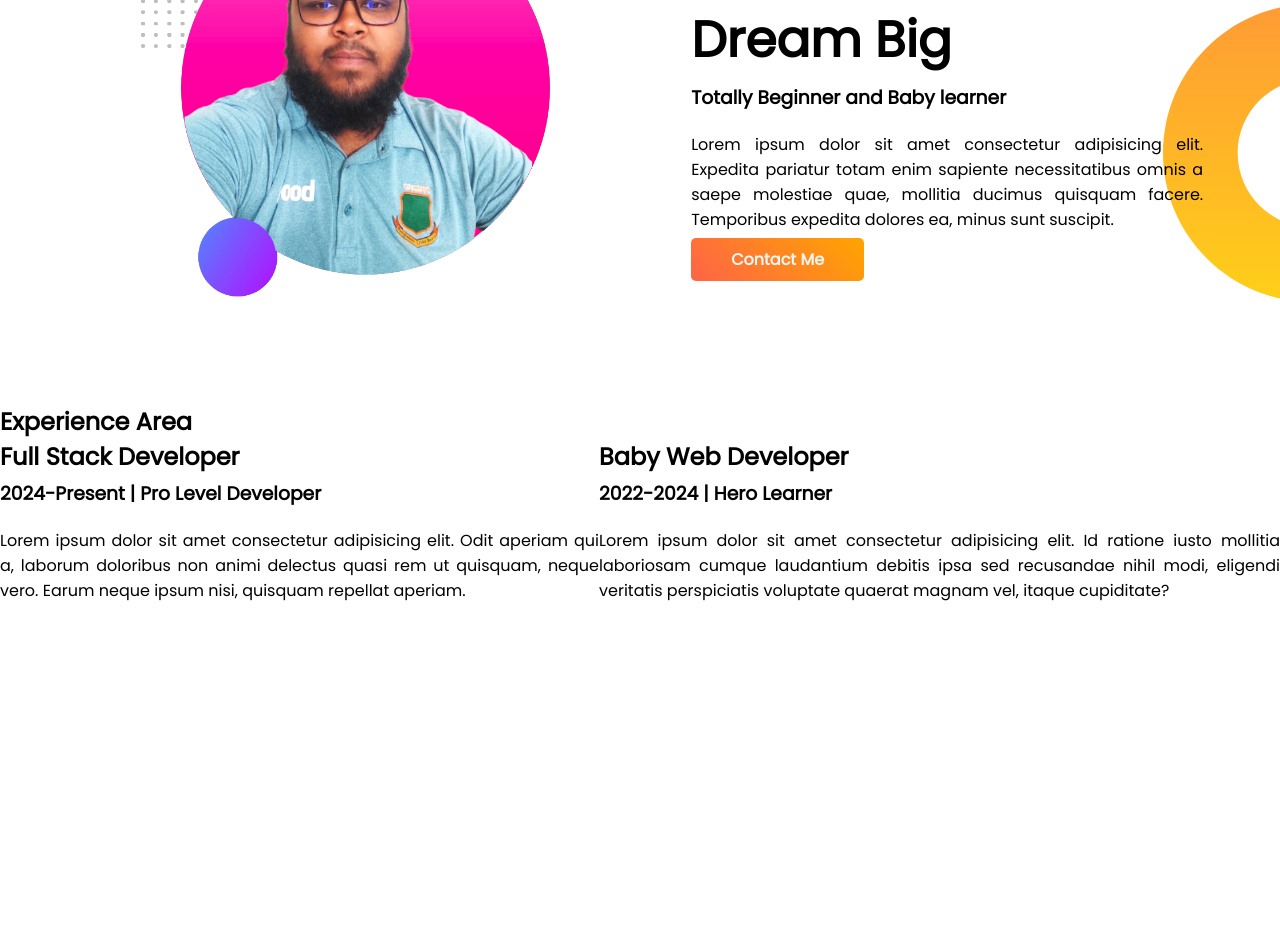
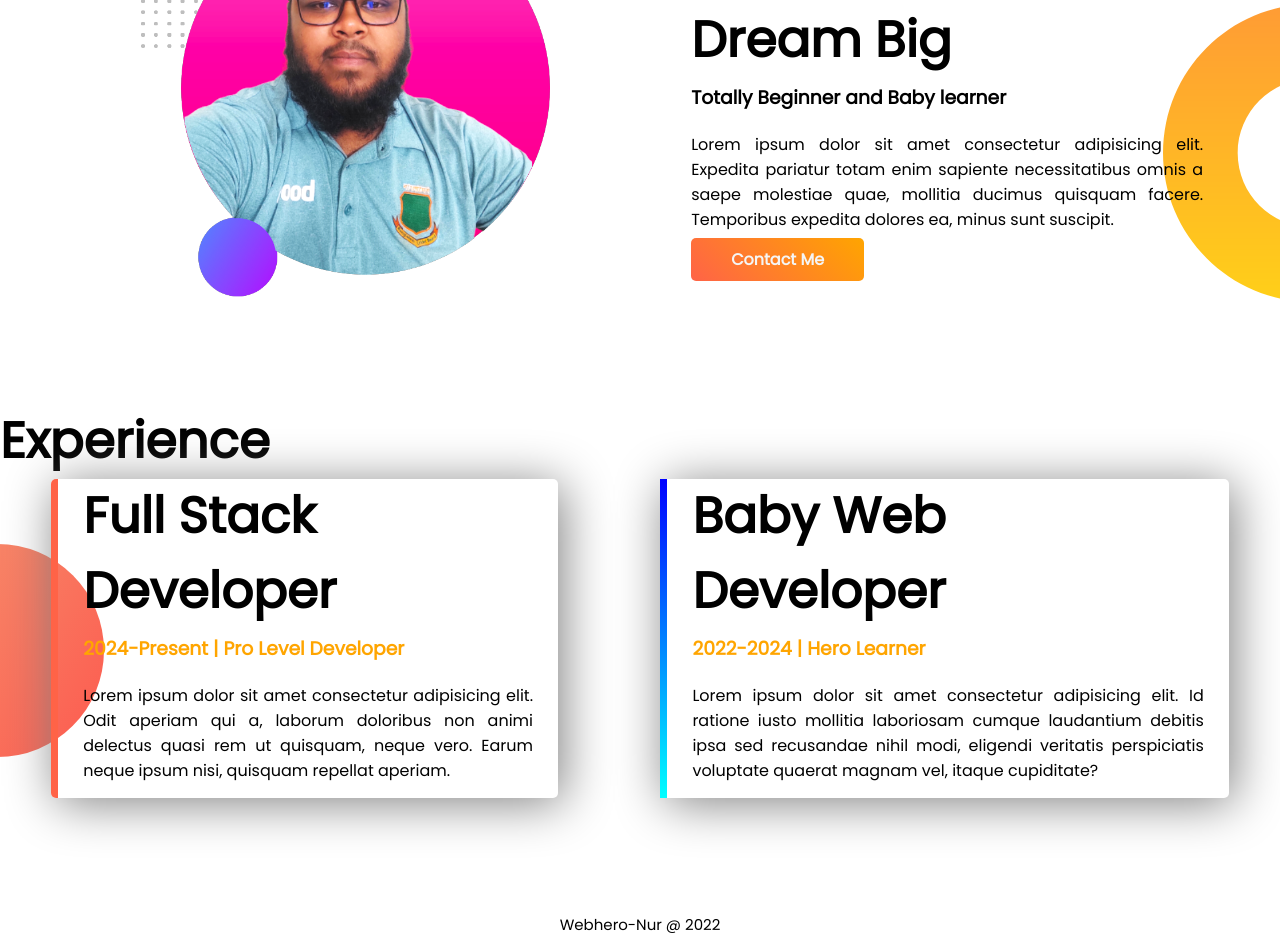
Before and after one commit to webhero-nur/developer-portfolio, a plain HTML site: page index.html in a window 1280 px wide. Shown: the part 716-1667 px from the top of the page. Before the commit the page ends 1434 px from the top, so only its background shows below. Drawn offline with Linux system fonts and the light colour scheme.

```diff
--- a/design/style.css
+++ b/design/style.css
@@ -79,3 +79,31 @@ section {
 #dream-big-text {
     padding-top: 100px;
 }
+
+#experience-area {
+    background-image: url(../images/exp-bg.png);
+    background-repeat: no-repeat;
+    background-position: left;
+}
+
+#experience-card div {
+    margin: 0 4%;
+    padding: 0 25px;
+    box-shadow: 5px 5px 50px gray;
+    border-radius: 5px;
+}
+
+#full-stack-developer {
+    border-left: 7px solid tomato;
+}
+
+#baby-web-developer {
+    border-left: 7px solid;
+    border-image: linear-gradient(blue, cyan);
+    border-image-slice: 1;
+}
+
+footer p {
+    text-align: center;
+    font-size: 15px;
+}
--- a/index.html
+++ b/index.html
@@ -42,25 +42,28 @@
     </section>
     <section id="experience-area">
         <div id="experience-area-header-text">
-            <h2>Experience Area</h2>
+            <h1>Experience</h1>
         </div>
         <div id="experience-card" class="flex-box">
-            <div id="Full Stack Developer">
-                <h2>Full Stack Developer</h2>
-                <h3>2024-Present | Pro Level Developer</h3>
+            <div id="full-stack-developer">
+                <h1>Full Stack Developer</h1>
+                <h3 class="orange-color">2024-Present | Pro Level Developer</h3>
                 <p>Lorem ipsum dolor sit amet consectetur adipisicing elit. Odit aperiam qui a, laborum doloribus non
                     animi delectus quasi rem ut quisquam, neque vero. Earum neque ipsum nisi, quisquam repellat aperiam.
                 </p>
             </div>
-            <div id="Baby Web Developer">
-                <h2>Baby Web Developer</h2>
-                <h3>2022-2024 | Hero Learner</h3>
+            <div id="baby-web-developer">
+                <h1>Baby Web Developer</h1>
+                <h3 class="orange-color">2022-2024 | Hero Learner</h3>
                 <p>Lorem ipsum dolor sit amet consectetur adipisicing elit. Id ratione iusto mollitia laboriosam cumque
                     laudantium debitis ipsa sed recusandae nihil modi, eligendi veritatis perspiciatis voluptate quaerat
                     magnam vel, itaque cupiditate?</p>
             </div>
         </div>
     </section>
+    <footer>
+        <p>Webhero-Nur @ 2022</p>
+    </footer>
 </body>
 
 </html>
```
